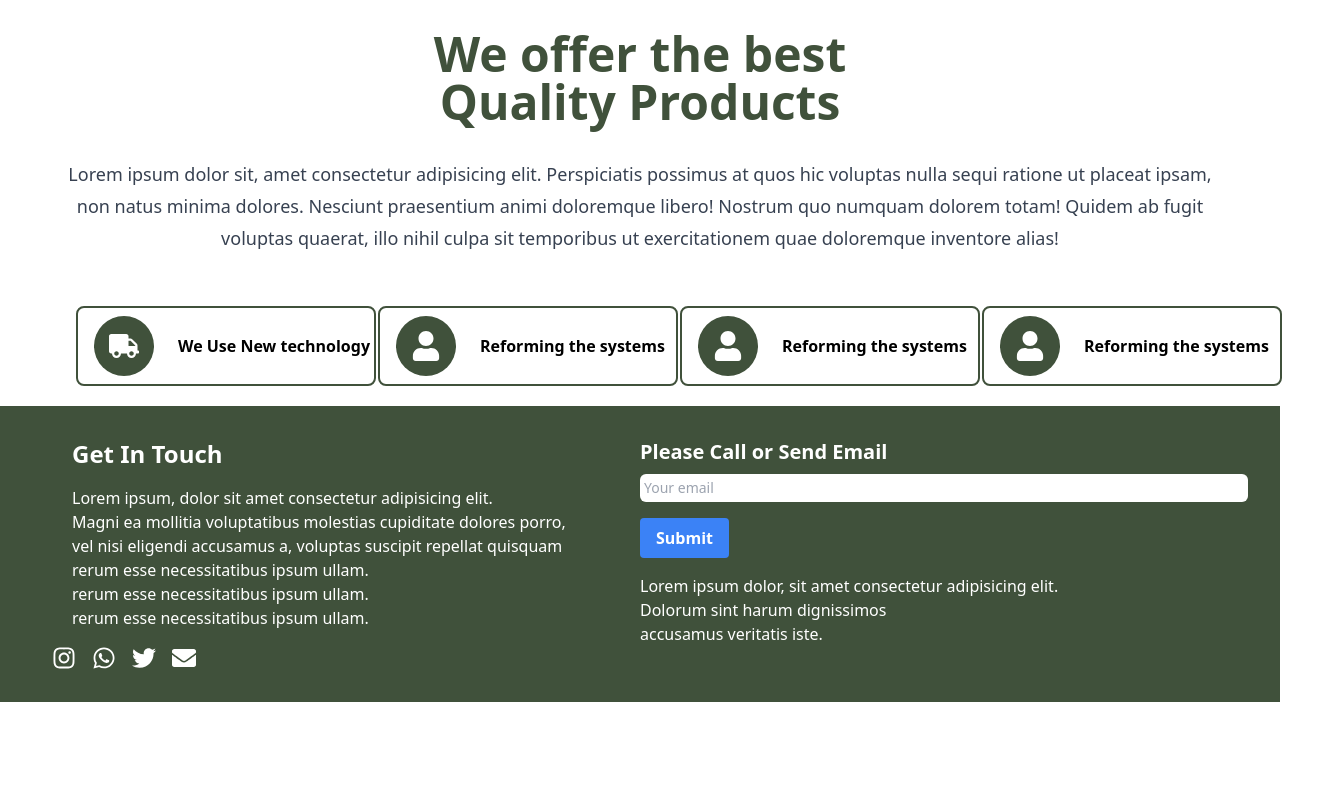
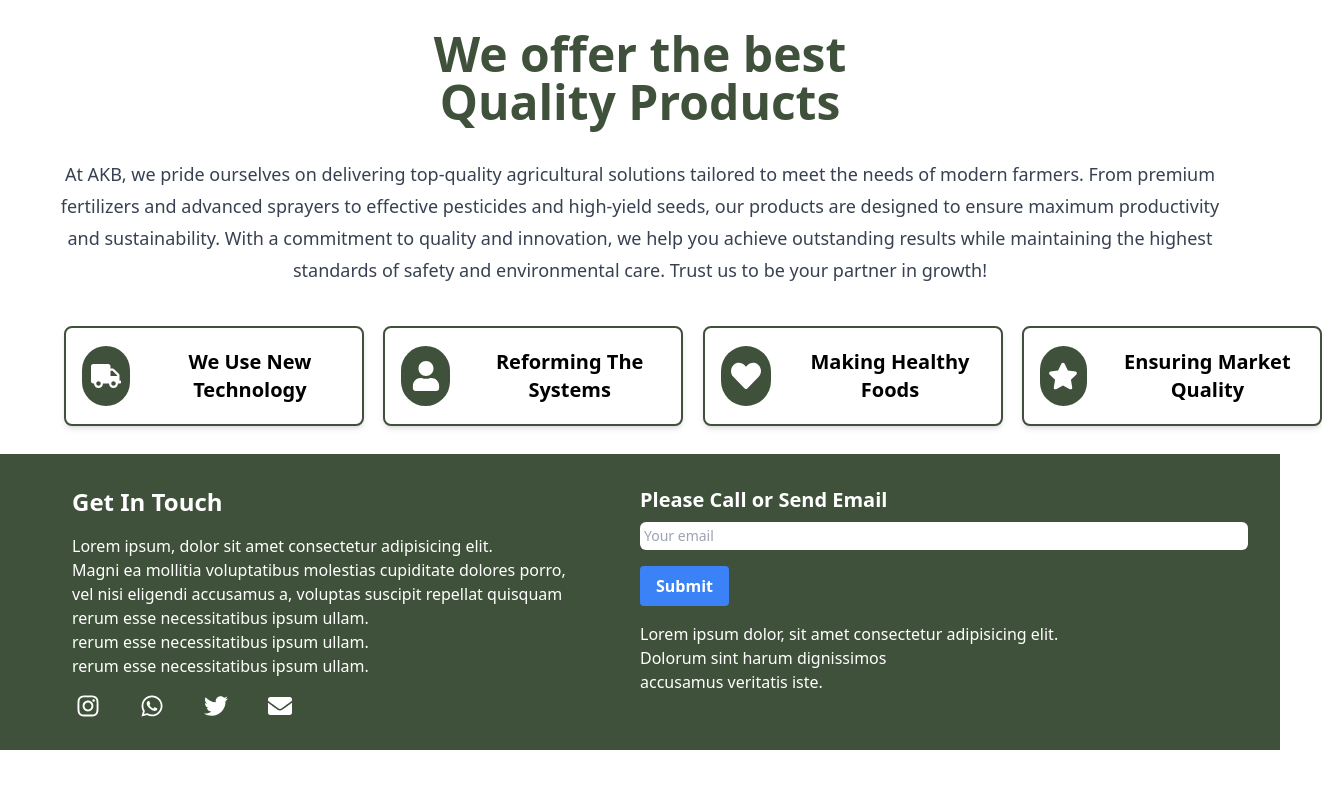
Before and after one commit to nikhil-1613/Ecommerce, a React (Create React App) app: page /home in a window 1280 px wide. Shown: the part 1177-1965 px from the top of the page, 1322 px wide, since content can reach past the window. Before the commit the page ends 1919 px from the top, so only its background shows below. Built offline with nearby package versions, Linux system fonts and the light colour scheme; no server answers.

Commit message:
modified:   src/components/DesContainer.js 	modified:   src/components/Footer.js 	modified:   src/components/Home.js

```diff
--- a/src/components/DesContainer.js
+++ b/src/components/DesContainer.js
@@ -2,25 +2,24 @@ import React from 'react';
 
 const DesContainer = ({ icon, text }) => {
     return (
-        <div className="des-container flex items-center justify-start w-[300px] h-[80px] ml-5 mt-5 border-2 border-[#40513B] rounded-lg">
-            <div className="icon-container ml-4 bg-[#40513B] text-white w-[60px] h-[60px] flex items-center justify-center rounded-full">
+        <div className="des-container flex items-center justify-start w-[300px] h-[100px] p-4 border-2 border-[#40513B] rounded-lg shadow-md bg-white">
+            <div className="icon-container bg-[#40513B] text-white w-[60px] h-[60px] flex items-center justify-center rounded-full">
                 {icon && <span className="text-3xl">{icon}</span>} {/* Adjust the text-3xl class to change the icon size */}
             </div>
-            <p className="ml-6 font-semibold">{text}</p>
+            <p className="ml-6 font-semibold text-xl">{text}</p>
         </div>
     );
 };
 
 export default DesContainer;
 
-
 // import React from 'react';
 
 // const DesContainer = ({ icon, text }) => {
 //     return (
-//         <div className="des-container flex items-center justify-start w-[300px] h-[80px] ml-20px mt-20px border-2 border-[#40513B] rounded-lg">
+//         <div className="des-container flex items-center justify-start w-[300px] h-[80px] ml-5 mt-5 border-2 border-[#40513B] rounded-lg">
 //             <div className="icon-container ml-4 bg-[#40513B] text-white w-[60px] h-[60px] flex items-center justify-center rounded-full">
-//                 {icon && <>{ icon}</>} {/* Wrapping icon in a JSX fragment to resolve ESLint error */}
+//                 {icon && <span className="text-3xl">{icon}</span>} {/* Adjust the text-3xl class to change the icon size */}
 //             </div>
 //             <p className="ml-6 font-semibold">{text}</p>
 //         </div>
--- a/src/components/Footer.js
+++ b/src/components/Footer.js
@@ -22,8 +22,8 @@ export default function Footer() {
             rerum esse necessitatibus ipsum ullam.<br />
             rerum esse necessitatibus ipsum ullam.
           </p>
-          <div className="flex space-x-4 md:ml-5">
-            <a href="https://www.instagram.com/" className="text-2xl"><FaInstagram /></a>
+          <div className="flex space-x-10 md:ml-5">
+            <a href="https://www.instagram.com/" className="text-2xl ml-6"><FaInstagram /></a>
             <a href="https://web.whatsapp.com/" className="text-2xl"><FaWhatsapp /></a>
             <a href="https://twitter.com" className="text-2xl"><FaTwitter /></a>
             <a href="mailto:yourmail@gmail.com" className="text-2xl"><FaEnvelope /></a>
--- a/src/components/Home.js
+++ b/src/components/Home.js
@@ -2,7 +2,9 @@ import React from 'react';
 import background from '../images/background.png';
 import top_image from '../images/top_image.jpg';
 import below_image from '../images/below_image.jpg';
-import { FaTruck, FaUser } from 'react-icons/fa';
+import { FaTruck, FaUser,FaStar, FaHeart} from 'react-icons/fa';
+// import { FaPotFood } from "react-icons/fa";
+
 import DesContainer from './DesContainer.js';
 
 export default function Home() {
@@ -45,13 +47,20 @@ export default function Home() {
           <h2 className="text-3xl md:text-5xl font-bold text-[#40513B]">We offer the best</h2>
           <h2 className="text-3xl md:text-5xl font-bold text-[#40513B]">Quality Products</h2>
         </div>
-        <p className="text-lg text-gray-700 leading-[32px] mb-8">Lorem ipsum dolor sit, amet consectetur adipisicing elit. Perspiciatis possimus at quos hic voluptas nulla sequi ratione ut placeat ipsam, non natus minima dolores. Nesciunt praesentium animi doloremque libero! Nostrum quo numquam dolorem totam! Quidem ab fugit voluptas quaerat, illo nihil culpa sit temporibus ut exercitationem quae doloremque inventore alias!</p>
-        <div className="grid grid-cols-1 sm:grid-cols-2 lg:grid-cols-4 gap-6 md:gap-10">
+        <p className="text-lg text-gray-700 leading-[32px] mb-8">At AKB, we pride ourselves on delivering top-quality agricultural solutions tailored to meet the needs of modern farmers. From premium fertilizers and advanced sprayers to effective pesticides and high-yield seeds, our products are designed to ensure maximum productivity and sustainability. With a commitment to quality and innovation, we help you achieve outstanding results while maintaining the highest standards of safety and environmental care. Trust us to be your partner in growth!</p>
+        <div className="grid grid-cols-1 sm:grid-cols-2 lg:grid-cols-4 gap-x-[125px] gap-y-10 p-2">
+  <DesContainer className='mr-[20px]'icon={<FaTruck />}  text="We Use New Technology" />
+  <DesContainer icon={<FaUser />} text="Reforming The Systems" />
+  <DesContainer icon={<FaHeart />} text="Making Healthy Foods" />
+  <DesContainer icon={<FaStar />} text="Ensuring Market Quality" />
+</div>
+
+        {/* <div className="grid grid-cols-1 sm:grid-cols-2 lg:grid-cols-4 gap-6 md:gap-10">
           <DesContainer icon={<FaTruck />} text="We Use New technology" />
-          <DesContainer icon={<FaUser />} text="Reforming the systems" />
-          <DesContainer icon={<FaUser />} text="Reforming the systems" />
-          <DesContainer icon={<FaUser />} text="Reforming the systems" />
-        </div>
+          <DesContainer icon={<FaUser />} text="Reforming The Systems" />
+          <DesContainer icon={<FaHeart />} text="Making Healthy Foods" />
+          <DesContainer icon={<FaStar />} text="Ensuring Market Quality" />
+        </div> */}
       </div>
     </div>
   );
```
